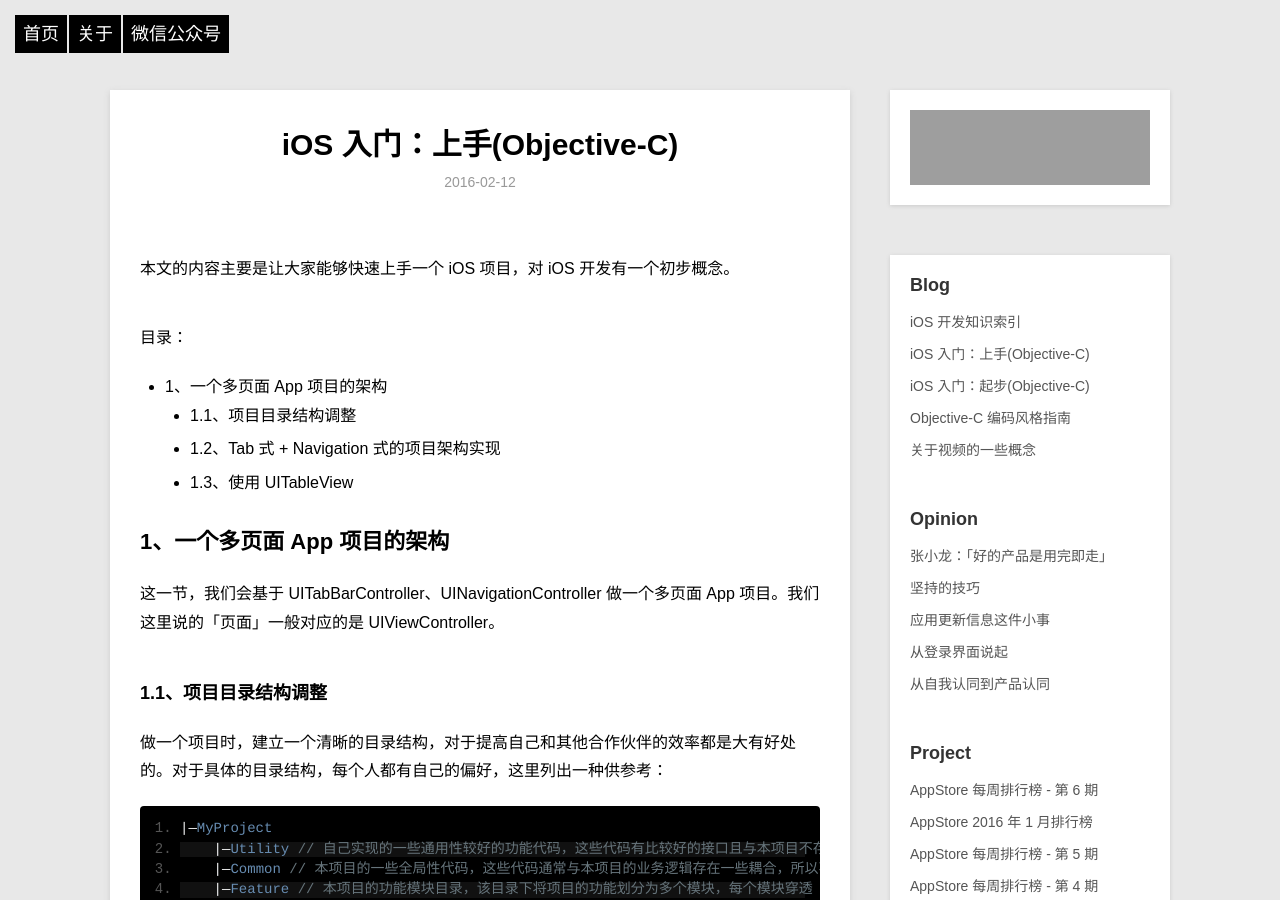
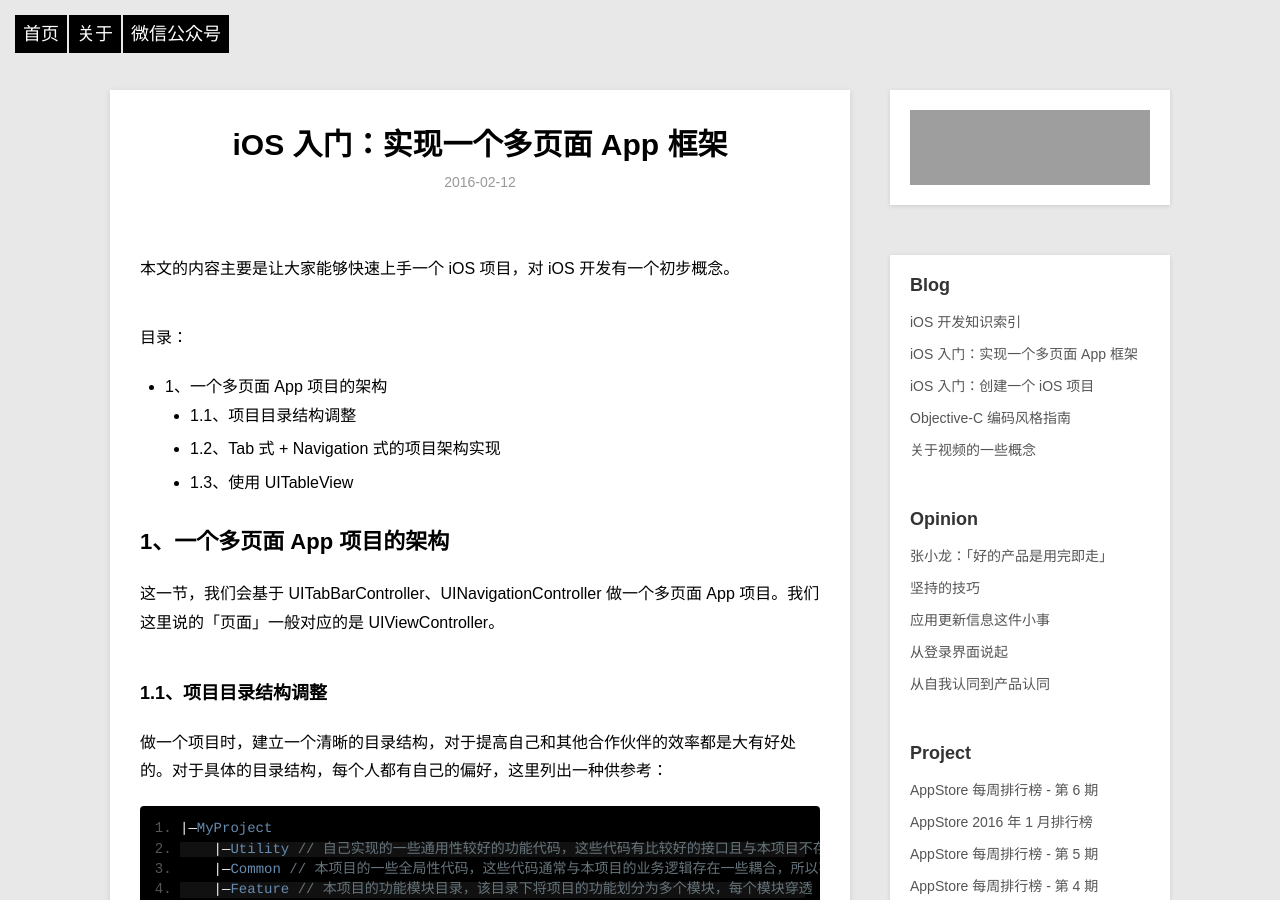
Before and after one commit to samirchen/samirchen.github.io, a Jekyll site: the page built from _posts/blog/2016-02-12-ios-start-2.md, in a window 1280 px wide and 900 px high. Built offline with Jekyll 4.4.1, drawn with Linux system fonts in a browser that asks for light colours; comment, search, counter and statistics services are not loaded; grey boxes are pictures that could not be loaded.

Commit message:
Rename title.

```diff
--- a/_posts/blog/2016-02-12-ios-start-1.md
+++ b/_posts/blog/2016-02-12-ios-start-1.md
@@ -1,6 +1,6 @@
 ---
 layout: post
-title: iOS 入门：起步(Objective-C)
+title: iOS 入门：创建一个 iOS 项目
 description: iOS 入门教程：本文的内容主要是让大家能够快速起步一个 iOS 项目，并对 iOS 开发环境有一个初步认识。
 category: blog
 tag: iOS, start, tutorial, Objective-C
--- a/_posts/blog/2016-02-12-ios-start-2.md
+++ b/_posts/blog/2016-02-12-ios-start-2.md
@@ -1,6 +1,6 @@
 ---
 layout: post
-title: iOS 入门：上手(Objective-C)
+title: iOS 入门：实现一个多页面 App 框架
 description: iOS 入门教程：本文的内容主要是让大家能够快速上手一个 iOS 项目，对 iOS 开发有一个初步概念。
 category: blog
 tag: iOS, start, tutorial, Objective-C
```
